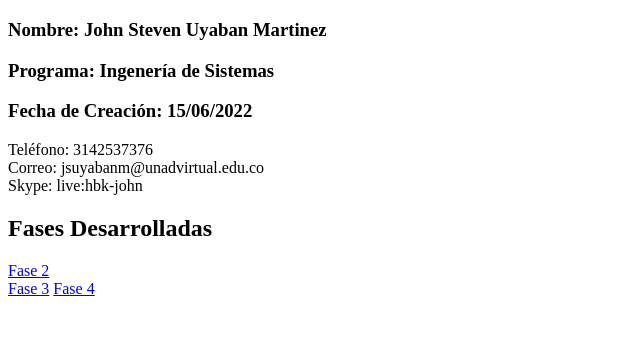
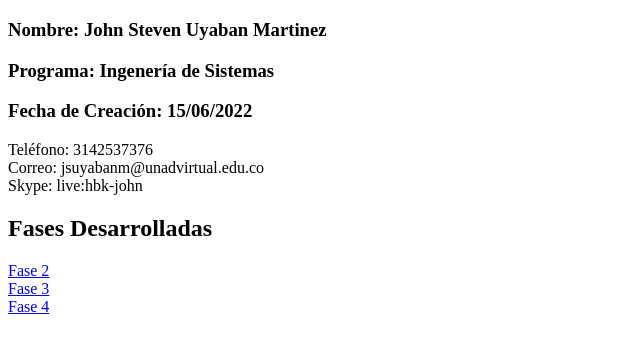
Before and after one commit to j0oohn/DSW-JohnUyaban, a plain HTML site: page index.html in a window 1280 px wide. Shown: the part 61-414 px from the top of the page, without its empty margins (0-640 px from the left). Drawn offline with Linux system fonts and the light colour scheme.

Commit message:
Update index.html

```diff
--- a/index.html
+++ b/index.html
@@ -16,7 +16,7 @@
     Skype: live:hbk-john</p>
     <h2>Fases Desarrolladas</h2>
     <a href="fase2/design.html">Fase 2</a><br>
-    <a href="fase3/index.html">Fase 3</a>
+    <a href="fase3/index.html">Fase 3</a><br>
     <a href="fase4/index.html">Fase 4</a>
 </body>
 </html>
```
